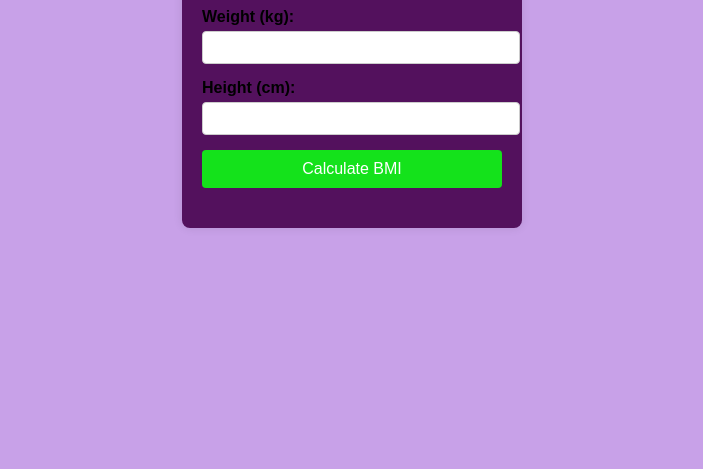
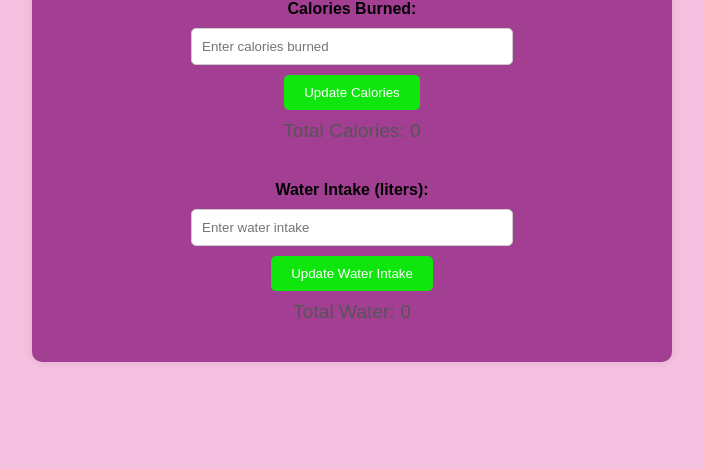
Before and after one commit to kajalgupta2022/PROJECT, a plain HTML site: page index.html in a window 1280 px wide. Shown: the part 331-800 px from the top of the page, without its empty margins (288-991 px from the left). Drawn offline with Linux system fonts and the light colour scheme.

Commit message:
FITNESS TRACKER APP
FITNESS TRACKER APP

```diff
--- a/index.html
+++ b/index.html
@@ -3,26 +3,31 @@
 <head>
     <meta charset="UTF-8">
     <meta name="viewport" content="width=device-width, initial-scale=1.0">
-    <title>BMI Tracker</title>
+    <title>Fitness Tracker</title>
     <link rel="stylesheet" href="style.css">
 </head>
 <body>
     <div class="container">
-        <h1>BMI Tracker</h1>
-        <form id="bmiForm">
-            <div class="input-group">
-                <label for="weight">Weight (kg):</label>
-                <input type="number" id="weight" required>
+        <h1>Fitness Tracker</h1>
+        <div class="tracker">
+            <div class="tracker-item">
+                <label for="steps">Steps:</label>
+                <input type="number" id="steps" placeholder="Enter your steps">
+                <button onclick="updateSteps()">Update Steps</button>
+                <p id="steps-count">Total Steps: 0</p>
             </div>
-            <div class="input-group">
-                <label for="height">Height (cm):</label>
-                <input type="number" id="height" required>
+            <div class="tracker-item">
+                <label for="calories">Calories Burned:</label>
+                <input type="number" id="calories" placeholder="Enter calories burned">
+                <button onclick="updateCalories()">Update Calories</button>
+                <p id="calories-count">Total Calories: 0</p>
             </div>
-            <button type="button" onclick="calculateBMI()">Calculate BMI</button>
-        </form>
-        <div id="result">
-            <p id="bmi"></p>
-            <p id="category"></p>
+            <div class="tracker-item">
+                <label for="water">Water Intake (liters):</label>
+                <input type="number" id="water" placeholder="Enter water intake">
+                <button onclick="updateWater()">Update Water Intake</button>
+                <p id="water-count">Total Water: 0</p>
+            </div>
         </div>
     </div>
     <script src="script.js"></script>
--- a/script.js
+++ b/script.js
@@ -1,25 +1,27 @@
-function calculateBMI() {
-    const weight = parseFloat(document.getElementById('weight').value);
-    const height = parseFloat(document.getElementById('height').value) / 100; // Convert cm to meters
+let totalSteps = 0;
+let totalCalories = 0;
+let totalWater = 0;
 
-    if (isNaN(weight) || isNaN(height) || height <= 0 || weight <= 0) {
-        alert("Please enter valid values for weight and height.");
-        return;
+function updateSteps() {
+    const steps = parseInt(document.getElementById('steps').value);
+    if (!isNaN(steps) && steps > 0) {
+        totalSteps += steps;
+        document.getElementById('steps-count').innerText = `Total Steps: ${totalSteps}`;
     }
+}
 
-    const bmi = weight / (height * height);
-    let category = "";
+function updateCalories() {
+    const calories = parseInt(document.getElementById('calories').value);
+    if (!isNaN(calories) && calories > 0) {
+        totalCalories += calories;
+        document.getElementById('calories-count').innerText = `Total Calories: ${totalCalories}`;
+    }
+}
 
-    if (bmi < 18.5) {
-        category = "Underweight";
-    } else if (bmi >= 18.5 && bmi < 24.9) {
-        category = "Normal weight";
-    } else if (bmi >= 25 && bmi < 29.9) {
-        category = "Overweight";
-    } else {
-        category = "Obesity";
+function updateWater() {
+    const water = parseFloat(document.getElementById('water').value);
+    if (!isNaN(water) && water > 0) {
+        totalWater += water;
+        document.getElementById('water-count').innerText = `Total Water: ${totalWater} liters`;
     }
-
-    document.getElementById('bmi').innerText = `BMI: ${bmi.toFixed(2)}`;
-    document.getElementById('category').innerText = `Category: ${category}`;
 }
--- a/style.css
+++ b/style.css
@@ -1,64 +1,65 @@
 body {
     font-family: Arial, sans-serif;
-    background-color: #c8a1e8;
-    display: flex;
-    justify-content: center;
-    align-items: center;
-    height: 100vh;
+    background-color: #f5c1e0;
     margin: 0;
+    padding: 0;
 }
 
 .container {
-    background-color: rgb(83, 17, 93);
+    max-width: 600px;
+    margin: 50px auto;
     padding: 20px;
-    border-radius: 8px;
+    background-color: rgb(162, 63, 146);
+    border-radius: 10px;
     box-shadow: 0 0 10px rgba(0, 0, 0, 0.1);
-    width: 300px;
-    text-align: center;
 }
 
 h1 {
-    margin-bottom: 20px;
+    text-align: center;
+    color: #333;
 }
 
-.input-group {
-    margin-bottom: 15px;
-    text-align: left;
+.tracker {
+    display: flex;
+    flex-direction: column;
+    gap: 20px;
 }
 
-label {
-    display: block;
-    margin-bottom: 5px;
-    font-weight: bold;
+.tracker-item {
+    display: flex;
+    flex-direction: column;
+    align-items: center;
 }
 
-input[type="number"] {
+.tracker-item label {
+    font-weight: bold;
+    margin-bottom: 10px;
+}
+
+.tracker-item input {
+    padding: 10px;
     width: 100%;
-    padding: 8px;
-    border-radius: 4px;
+    max-width: 300px;
+    margin-bottom: 10px;
+    border-radius: 5px;
     border: 1px solid #ccc;
 }
 
-button {
-    width: 100%;
-    padding: 10px;
-    background-color: #14e21b;
+.tracker-item button {
+    padding: 10px 20px;
+    background-color: #0ee60e;
     color: white;
     border: none;
-    border-radius: 4px;
+    border-radius: 5px;
     cursor: pointer;
-    font-size: 16px;
 }
 
-button:hover {
-    background-color: hwb(123 8% 7%);
+.tracker-item button:hover {
+    background-color: #13e613;
 }
 
-#result {
-    margin-top: 20px;
+.tracker-item p {
+    margin-top: 10px;
+    font-size: 1.2em;
+    color: #555;
 }
-
-#result p {
-    font-size: 18px;
-    font-weight: bold;
-}
```
